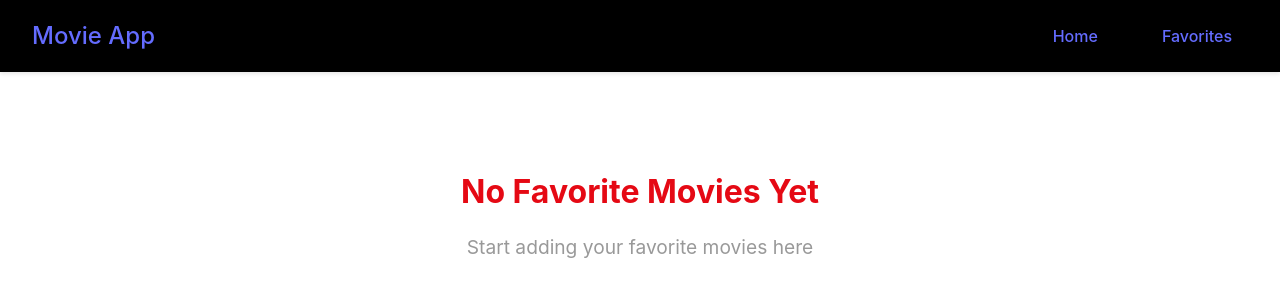
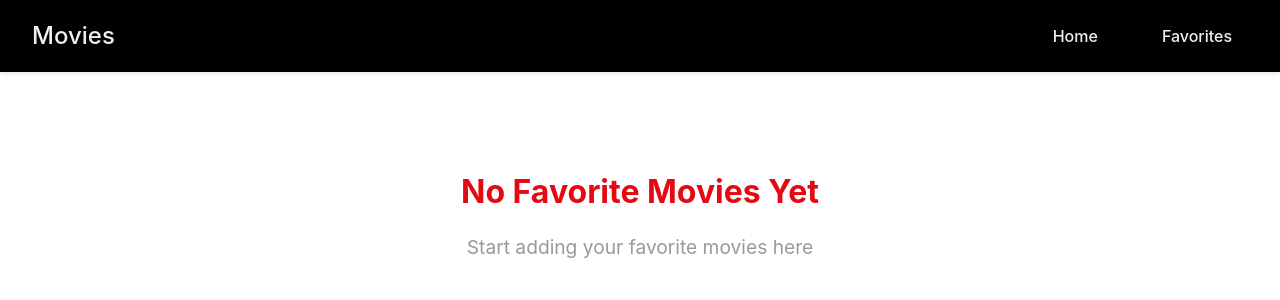
Before and after one commit to Jacopobelli5/movie-app, a React (Vite) app: page /favorites in a window 1280 px wide. Shown: the top 300 px of the page. Built offline with nearby package versions, Linux system fonts and the light colour scheme.

Commit message:
home and navbar styling

```diff
--- a/src/components/NavBar.jsx
+++ b/src/components/NavBar.jsx
@@ -5,7 +5,7 @@
 export const NavBar = () => {
     return <nav className="navbar">
         <div className="navbar-brand">
-            <Link to="/">Movie App</Link>
+            <Link to="/">Movies</Link>
         </div>
         <div className="navbar-links">
             <Link to="/" className="nav-link">Home</Link>
--- a/src/css/Home.css
+++ b/src/css/Home.css
@@ -30,7 +30,7 @@
 
 .search-button {
   padding: 0.75rem 1.5rem;
-  background-color: #e50914;
+  background-color: #0c0c0c;
   color: white;
   border-radius: 4px;
   font-weight: 500;
--- a/src/css/index.css
+++ b/src/css/index.css
@@ -5,7 +5,7 @@
 
   color-scheme: light dark;
   color: rgba(255, 255, 255, 0.87);
-  background-color: #242424;
+  background-color: #b31212;
 
   font-synthesis: none;
   text-rendering: optimizeLegibility;
@@ -39,11 +39,11 @@
 
 a {
   font-weight: 500;
-  color: #646cff;
+  color: #f0f0f0;
   text-decoration: inherit;
 }
 a:hover {
-  color: #535bf2;
+  color: #767ce6;
 }
 
 h1 {
@@ -72,7 +72,7 @@
 
 @media (prefers-color-scheme: light) {
   :root {
-    color: #213547;
+    color: #b5b7b9;
     background-color: #ffffff;
   }
   a:hover {
```
